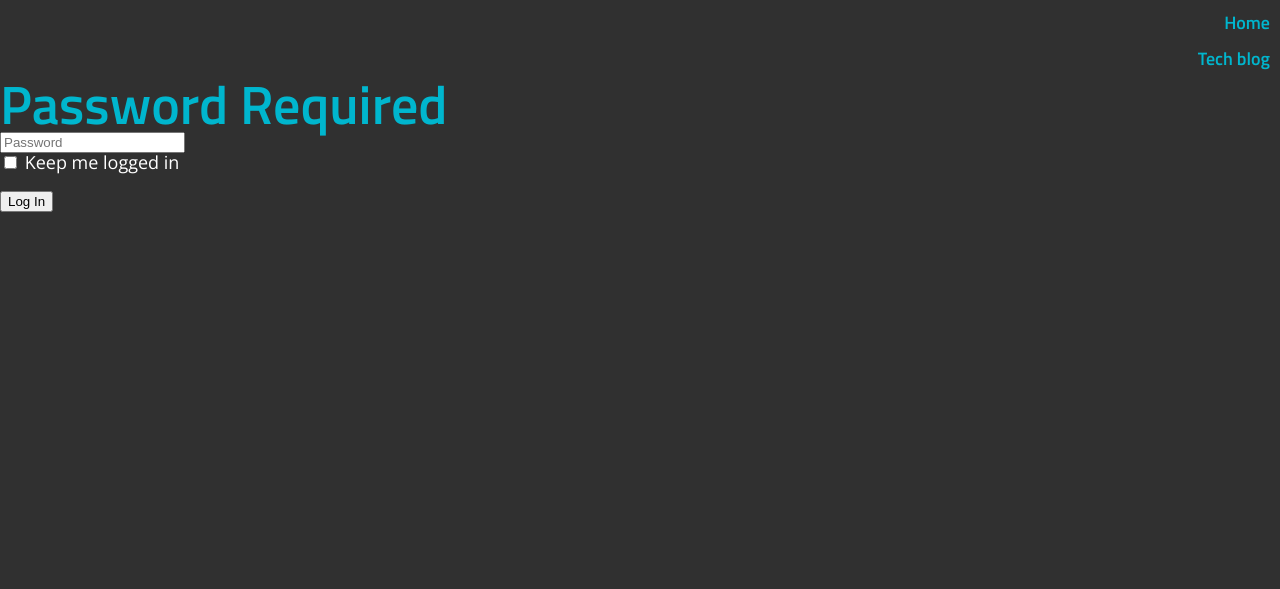
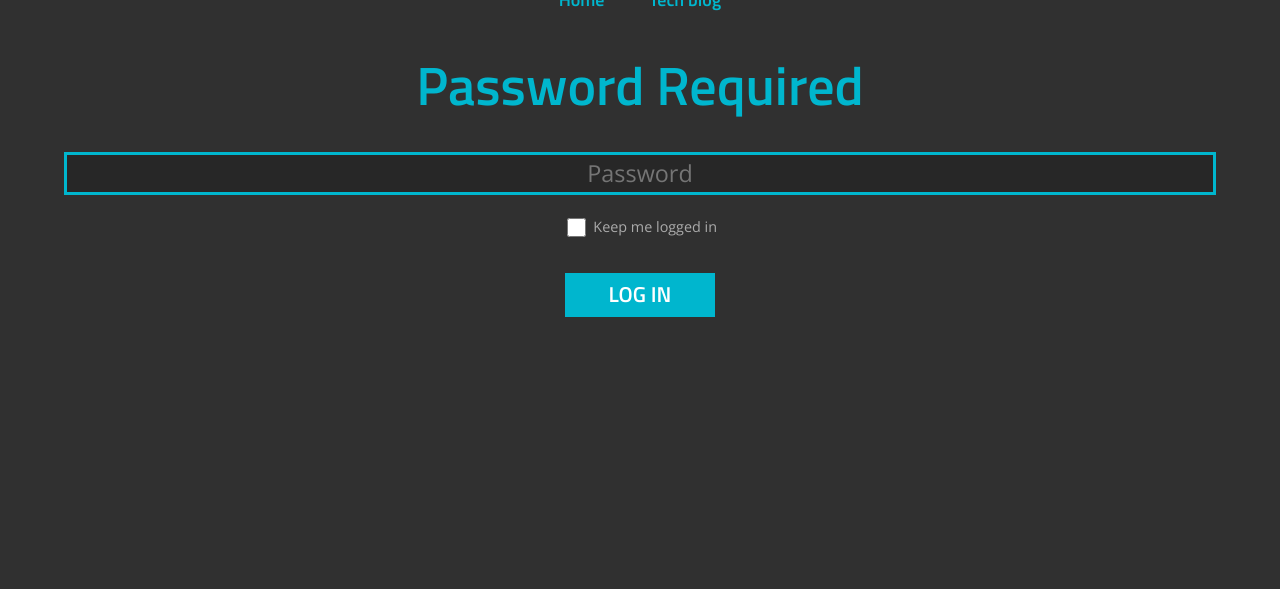
Before and after one commit to duyng404/burogu, a Flask app: page /auth in a window 1280 px wide. Shown: the part 211-800 px from the top of the page. Run offline with Flask 2, Linux system fonts and the light colour scheme; parts of the project's set-up code (start-up, migrations or seed data) failed here and were passed over.

Commit message:
revamped backend

```diff
--- a/app/forms.py
+++ b/app/forms.py
@@ -5,7 +5,7 @@ from wtforms import PasswordField, BooleanField, SubmitField, TextAreaField, Str
 from wtforms.validators import Required
 
 class AuthForm(FlaskForm):
-    password = PasswordField('Password',validators=[Required()], render_kw={"placeholder": "Password"})
+    password = PasswordField('Password',validators=[Required()], render_kw={"placeholder": "Password", "autofocus": True})
     remember = BooleanField('Keep me logged in')
     submit = SubmitField('Log In')
 
--- a/app/static/shinobu-admin.css
+++ b/app/static/shinobu-admin.css
@@ -55,28 +55,41 @@ table {
 
 /* ----------- LAYOUT --------------- */
 
+html {
+	height: 100%;
+	background-color: var(--bg-color);
+}
+
 body {
-	margin: 0;
 	padding: 0;
+	position: relative;
 	border-top: 10px solid var(--highlight-color);
 	background-color: var(--bg-color);
 	color: white;
 }
 
-#all {
-	width: 800px;
-	margin: 0 auto;
+#content {
+	margin: 40px auto 100px;
+	width: 90%;
 }
 
-#left {
-	float: left;
-	width: 35%;
+/* -------------- COOL BACKGROUND -------------- */
+
+#imagefade{
+	width:100%;
+	height: 200px;
+	margin: 0 0 -150px 0;
+	background:
+		linear-gradient(
+		  rgba(0, 0, 0, 0.6),
+		  rgba(48, 48, 48, 1)
+		),
+		url("cyberpunk.jpg");
+	background-repeat: no-repeat;
+	background-size: cover;
+	background-position: center center;
 }
 
-#right {
-	float: right;
-	width: 65%;
-}
 
 /* -------------- LOGO --------------- */
 
@@ -96,22 +112,24 @@ body {
 nav{
 	margin:0;
 	width: 100%;
+	font-size: 1rem;
 }
 
 nav ul{
 	list-style: none;
-	text-align: right;
+	text-align: center;
 	margin:0;
 	padding:0;
 }
 
+nav li{ display: inline; }
+
 nav a{
-	display: block;
-	width:100%;
 	color: var(--highlight-color);
+	display: inline-block;
+	padding: 0 20px;
 	height:2rem;
 	line-height: 2rem;
-	padding-right: 10px;
 	text-decoration: none;
 	font-family: "Titillium Web", Tahoma, Arial, sans-serif;
 	font-weight: 600;
@@ -196,24 +246,6 @@ footer a{
 	border-bottom: 1px solid #555;
 }
 
-/* ------------- RESPONSIVE ---------- */
-@media (max-width: 800px){
-	html { font-size: 14px; }
-	#logo { font-size: 2rem; }
-}
-
-@media (min-width: 800px) and (max-width: 1500px) {
-	html { font-size: 18px; }
-	body { padding-top: 80px; }
-	#left { padding-right: 20px; }
-	#right { padding-left: 10px; margin-top: 130px; }
-	#logo{ font-size: 2.4rem; padding-right: 10px; }
-	nav { font-size: 1rem; margin-top: 40px; }
-}
-
-@media (min-width: 1500px){
-	#logo{ font-size: 10rem; }
-}
 
 /* -------------- FONTS & FORMATTING -------------- */
 
@@ -221,9 +253,22 @@ body{
 	font-family: "Open Sans", "Roboto", Arial, sans-serif;
 }
 
-#right{
+#content{
 	color:#aaa;
 	line-height: 1.7rem;
+}
+
+#title {
+	text-align: center;
+	margin: 40px 0 40px;
+}
+
+#right {
+	text-align: left;
+}
+
+#subtitle {
+	text-align: center;
 }
 
 h1,h2,h3,h4,h5,h6{
@@ -351,6 +396,82 @@ td{
 	padding: 0 2em 0 .5em;
 }
 
+/* -------------- FORMS ----------------------- */
+
+form{
+	text-align:center;
+}
+
+#password, #filepath{
+	box-sizing: border-box;
+	-moz-box-sizing: border-box;
+	-webkit-box-sizing: border-box;
+	display:block;
+	margin:20px 0 15px 0;
+	width:100%;
+	background-color: rgba(30,30,30,.5);
+	line-height:1.5em;
+	font-size:1.3em;
+	font-family: "Open Sans", "Roboto", Arial, sans-serif;
+	text-align: center;
+	color: #fff;
+	border:3px solid #00b6ce;
+	outline: none;
+}
+
+#remember{
+	width:1.4em;
+	height:1.4em;
+	vertical-align:middle;
+}
+
+#rememberdiv label{
+	font-size:.8em;
+	vertical-align:middle;
+}
+
+#editor{
+	box-sizing: border-box;
+	-moz-box-sizing: border-box;
+	-webkit-box-sizing: border-box;
+	width:100%;
+	margin:20px 0 0 0 0;
+	min-height:50px;
+	padding:20px;
+	background-color: rgba(30,30,30,.5);
+	color:#bbb;
+	font-family: "Open Sans", "Roboto", Arial, sans-serif;
+	font-size:1em;
+	resize: none;
+	overflow:hidden;
+	outline:none;
+	border:3px solid #00b6ce;
+}
+
+#filepath:hover,#password:hover,#editor:hover{
+	border:3px solid #fff;
+}
+
+#submit,button{
+	display:inline-block;
+	background-color: #00b6ce;
+	border:0;
+	color:#fff;
+	cursor:pointer;
+	font-size:1.2em;
+	font-family: "Titillium Web", Tahoma, Arial, sans-serif;
+	font-weight: 600;
+	text-transform: uppercase;
+	line-height:2em;
+	margin:auto;
+	padding:0 2em 0 2em;
+}
+
+#submit:hover,button:hover{
+	color:#00b6ce;
+	background-color:#fff;
+}
+
 /* -------------- UTILITY CLASSES -------------- */
 
 .centerparent{
--- a/app/templates/auth.html
+++ b/app/templates/auth.html
@@ -1,7 +1,7 @@
 {% extends "base-admin.html" %}
 
 {% block content %}
-<h1>Password Required</h1>
+<h1 id="title">Password Required</h1>
 <form action="" method="post" name="login">
 	{{ form.hidden_tag() }}
 	{{ form.password }}
--- a/app/templates/base-admin.html
+++ b/app/templates/base-admin.html
@@ -19,9 +19,10 @@
 </head>
 
 <body>
+	<div id="imagefade"></div>
 	<header id="header">
 			<div id="logo">
-				<a href="/"><span class="whitetext">anything</span><span class="yellowtext">but</span><br><span class="bluetext">.me</span></a>
+				<a href="/"><span class="whitetext">anything</span><span class="yellowtext">but</span><span class="bluetext">.me</span></a>
 			</div>
 	</header>
 
@@ -47,7 +48,9 @@
 		{% endif %}
 	{% endwith %}
 
-	{% block content %}{% endblock %}
+	<div id="content">
+		{% block content %}{% endblock %}
+	</div>
 </body>
 
 </html>
--- a/app/templates/editlist.html
+++ b/app/templates/editlist.html
@@ -1,7 +1,7 @@
 {% extends "base-admin.html" %}
 {% block content %}
-	<h1>Edit</h1>
-	<p>or <a href="{{ url_for('add') }}">Add new post</a></p>
+	<h1 id="title">Edit</h1>
+	<p id="subtitle">or <a href="{{ url_for('add') }}">Add new post</a></p>
 	<table>
 		<tr>
 			<th>filename</th>
```
Also changed, not shown: other parts of app/static/shinobu-admin.css (+41 -6 lines), app/templates/editpost.html (+10 -6 lines).
